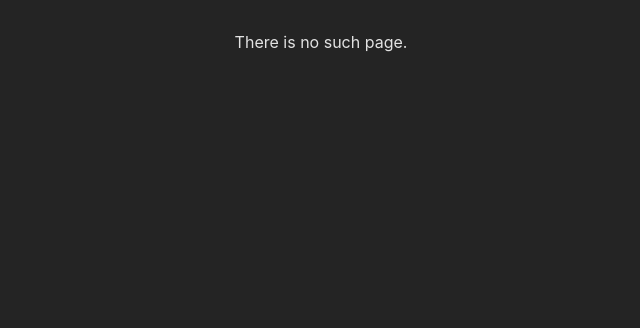
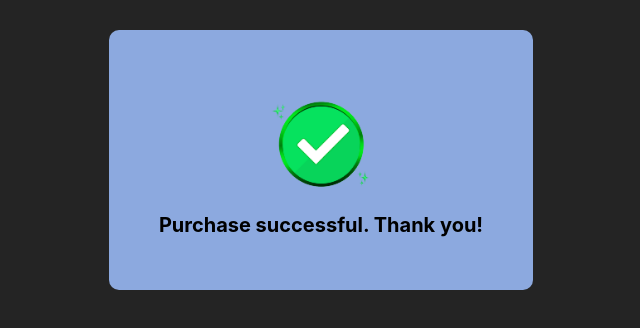
Before and after one commit to sinet77/Shopping-app, a React (Vite) app: page /purchase-done in a window 1280 px wide. Shown: the top 328 px of the page, without its empty margins (319-959 px from the left). Built offline with nearby package versions, Linux system fonts and the light colour scheme; no server answers.

Commit message:
purchase successful component added

```diff
--- a/src/App.module.css
+++ b/src/App.module.css
@@ -5,7 +5,7 @@
 }
 .main {
   display: grid;
-  grid-template-columns: repeat(5, 1fr);
+  grid-template-columns: repeat(3, 1fr);
   gap: 30px;
   margin-top: 30px;
   padding-left: 10px;
--- a/src/Layout/Layout.module.css
+++ b/src/Layout/Layout.module.css
@@ -2,14 +2,6 @@
   margin: 0;
   padding: 0;
   box-sizing: border-box;
-}
-.main {
-  display: grid;
-  grid-template-columns: repeat(5, 1fr);
-  gap: 30px;
-  margin-top: 30px;
-  padding-left: 10px;
-  padding-right: 10px;
 }
 
 .background {
--- /dev/null
+++ b/src/components/ModalSuccessful/Successful.module.css
@@ -0,0 +1,17 @@
+.container {
+  display: flex;
+  justify-content: center;
+  align-items: center;
+  flex-direction: column;
+  background-color: rgb(140, 169, 223);
+  padding: 50px;
+  color: black;
+  font-weight: bold;
+  font-size: 20px;
+  border-radius: 10px;
+}
+
+img {
+  height: auto;
+  width: 130px;
+}
--- /dev/null
+++ b/src/components/ModalSuccessful/Successful.tsx
@@ -0,0 +1,10 @@
+import style from "./Successful.module.css";
+
+export default function Successful() {
+  return (
+    <div className={style.container}>
+      <img src="/src/assets/tick.png" />
+      <div>Purchase successful. Thank you!</div>
+    </div>
+  );
+}
--- a/src/components/PaymentForm/PaymentForm.tsx
+++ b/src/components/PaymentForm/PaymentForm.tsx
@@ -1,6 +1,7 @@
 import { useFormik } from "formik";
 import style from "./PaymentForm.module.css";
 import { PaymentSchema } from "../../schemas/ValidationSchema";
+import { useNavigate } from "react-router-dom";
 
 const PaymentForm = () => {
   const formik = useFormik({
@@ -16,10 +17,16 @@ const PaymentForm = () => {
       cvv: "",
     },
     validationSchema: PaymentSchema,
-    onSubmit: (values) => {
-      console.log(values);
+    onSubmit: () => {
+      handlePurchaseButton();
     },
   });
+
+  const navigate = useNavigate();
+
+  const handlePurchaseButton = () => {
+    navigate("/purchase-done");
+  };
 
   return (
     <form className={style.form} onSubmit={formik.handleSubmit}>
--- a/src/index.css
+++ b/src/index.css
@@ -2,7 +2,7 @@
   font-family: Inter, system-ui, Avenir, Helvetica, Arial, sans-serif;
   line-height: 1.5;
   font-weight: 400;
-
+  height: 100vh;
   color-scheme: light dark;
   color: rgba(255, 255, 255, 0.87);
   background-color: #242424;
--- a/src/main.tsx
+++ b/src/main.tsx
@@ -1,5 +1,4 @@
 import Cart from "./components/Cart/Cart.tsx";
-import App from "./App.tsx";
 import "./index.css";
 import ReactDOM from "react-dom/client";
 import {
@@ -13,6 +12,7 @@ import ProductsByCategory from "./components/ProductsByCategory/ProductsByCatego
 import Favorites from "./components/Favorites/Favorites.tsx";
 import ProductsLayout from "./Layout/Layout.tsx";
 import PaymentForm from "./components/PaymentForm/PaymentForm.tsx";
+import Successful from "./components/ModalSuccessful/Successful.tsx";
 
 const router = createBrowserRouter([
   {
@@ -45,6 +45,8 @@ const router = createBrowserRouter([
     path: "/cart/payment",
     element: <PaymentForm />,
   },
+  { path: "/purchase-done", element: <Successful /> },
+
   { path: "*", element: <>There is no such page. </> },
 ]);
 
```
Also changed, not shown: src/assets/tick.png (added).
